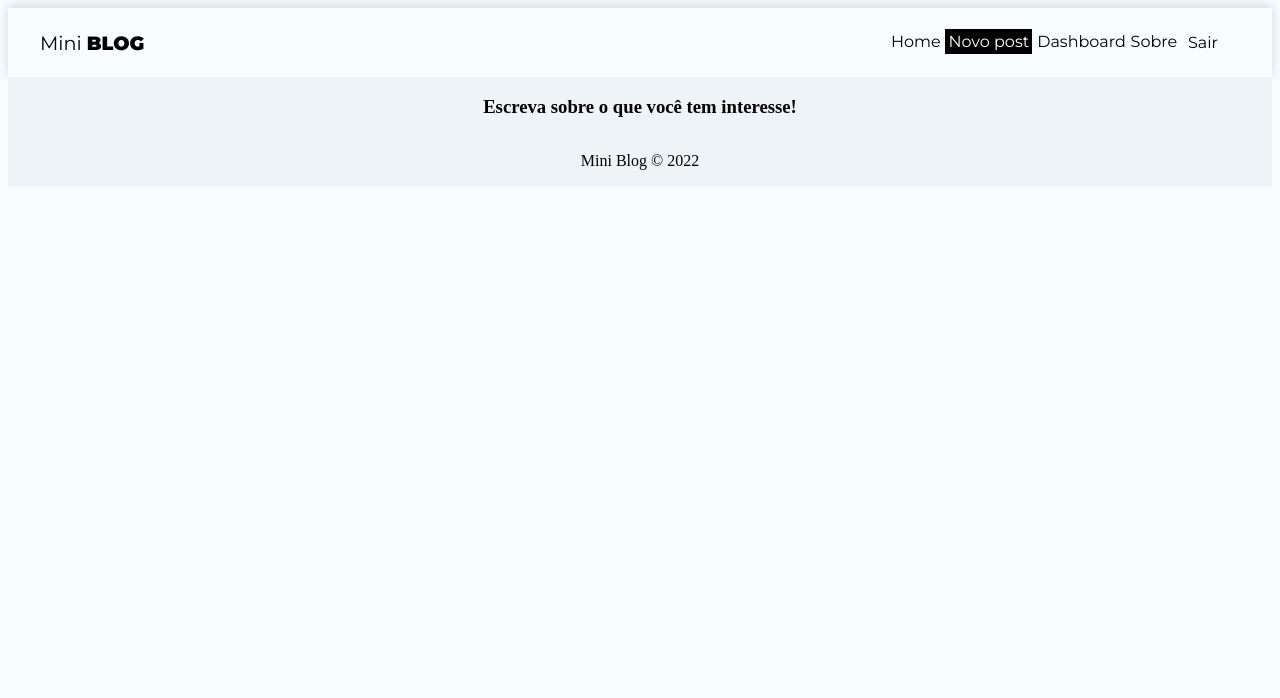
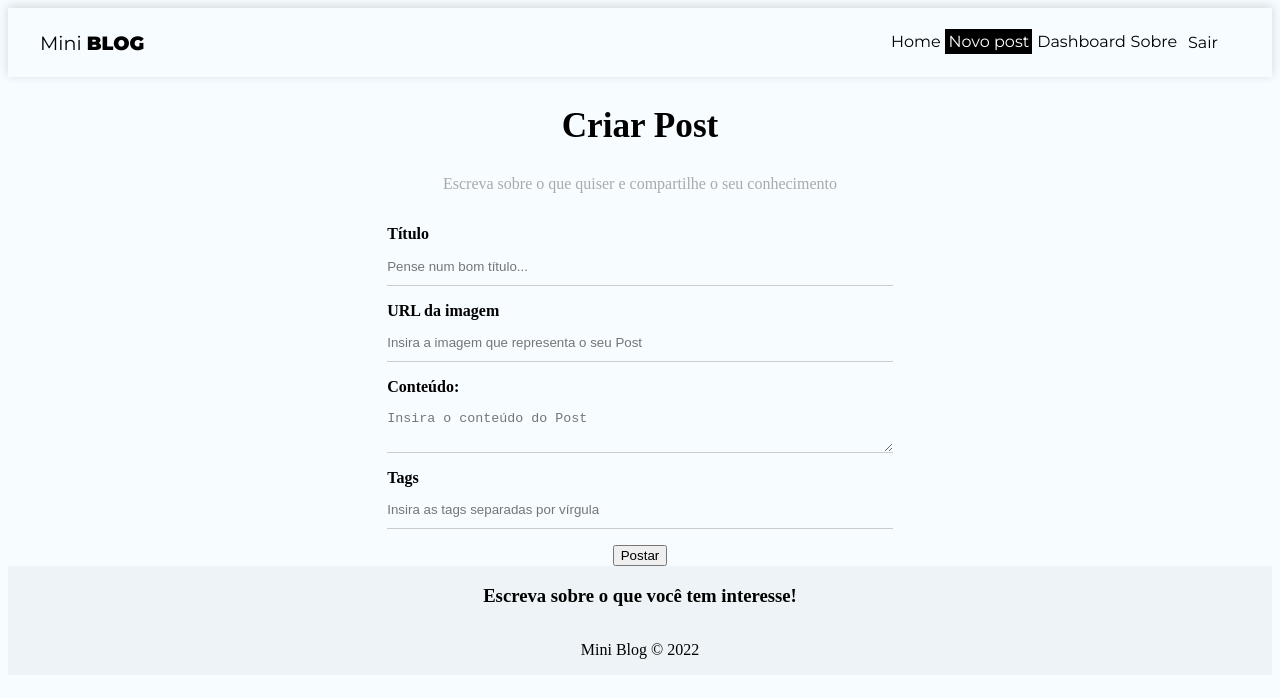
Before and after one commit to MCaetan0/mini-blog, a React (Create React App) app: page /post/create in a window 1280 px wide. Shown: the top 698 px of the page. Built offline with nearby package versions, Linux system fonts and the light colour scheme; no server answers; sample sign-in values are in the browser's storage.

Commit message:
feat: inicia criação post

```diff
--- a/src/App.js
+++ b/src/App.js
@@ -59,7 +59,7 @@ function App() {
                 element={user ? <Dashboard /> : <Navigate to="/login" />}
               />
               <Route
-                path="/posts/create"
+                path="/post/create"
                 element={user ? <CreatePost /> : <Navigate to="/login" />}
               />
             </Routes>
--- a/src/pages/CreatePost/CreatePost.js
+++ b/src/pages/CreatePost/CreatePost.js
@@ -16,7 +16,7 @@ const CreatePost = () => {
   };
 
   return (
-    <div>
+    <div className={styles.create_post}>
       <h2>Criar Post</h2>
       <p>Escreva sobre o que quiser e compartilhe o seu conhecimento</p>
       <form onSubmit={handleSubmit}>
@@ -31,6 +31,44 @@ const CreatePost = () => {
             value={title}
           />
         </label>
+        <label>
+          <span>URL da imagem</span>
+          <input
+            type="text"
+            name="image"
+            required
+            placeholder="Insira a imagem que representa o seu Post"
+            onChange={(e) => setTile(e.target.value)}
+            value={image}
+          />
+        </label>
+        <label>
+          <span>Conteúdo:</span>
+          <textarea
+            name="body"
+            required
+            placeholder="Insira o conteúdo do Post"
+            onChange={(e) => setBody(e.target.value)}
+            value={body}
+          ></textarea>
+        </label>
+        <label>
+          <span>Tags</span>
+          <input
+            type="text"
+            name="tags"
+            required
+            placeholder="Insira as tags separadas por vírgula"
+            onChange={(e) => setTile(e.target.value)}
+            value={tags}
+          />
+        </label>
+        <button>Postar</button>
+        {/*       {!loading && <button>Postar</button> }
+        {loading && (
+          <button disabled>Aguarde...</button>
+        )}
+        {error && <p className="error">{error}</p>} */}
       </form>
     </div>
   );
--- a/src/pages/CreatePost/CreatePost.module.css
+++ b/src/pages/CreatePost/CreatePost.module.css
@@ -0,0 +1,12 @@
+.create_post {
+  text-align: center;
+}
+
+.create_post h2 {
+  font-size: 2.2em;
+}
+
+.create_post p {
+  color: #aaa;
+  margin-bottom: 2em;
+}
```
Also changed, not shown: src/hooks/useinsertDocument.js (added, +29 -0 lines).
